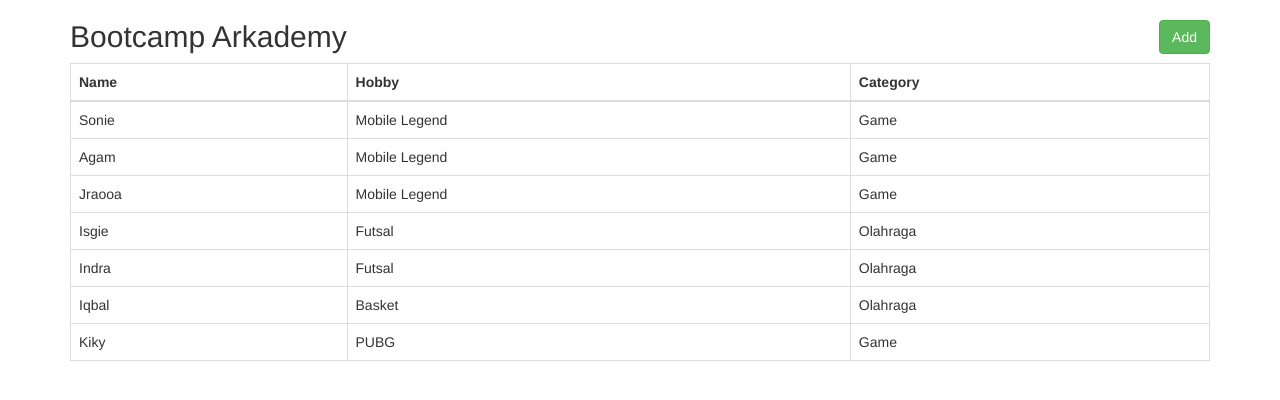
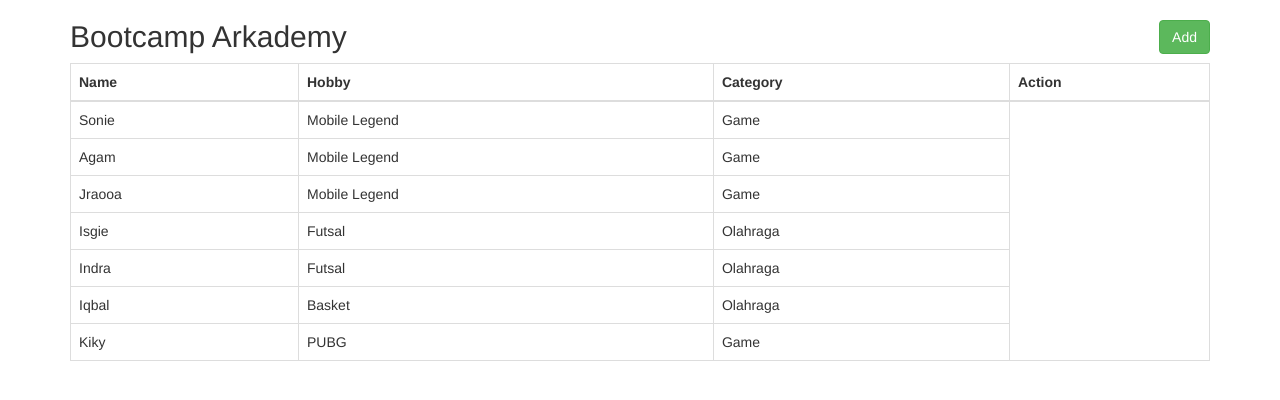
Before and after one commit to FahrulR/Arkademy, a PHP site: page / in a window 1280 px wide. Shown: the top 400 px of the page. Run offline with PHP 8.4, Linux system fonts and the light colour scheme; data comes from the database, SQL or seed files in the repository; some libraries are stand-ins or nearby versions.

Commit message:
Update index.php

```diff
--- a/project/index.php
+++ b/project/index.php
@@ -37,6 +37,7 @@
                 <th>Name</th>
                 <th>Hobby</th>
                 <th>Category</th>
+                 <th width="200px">Action</th>
                 </tr>
             </thead>
             <tbody>
```
